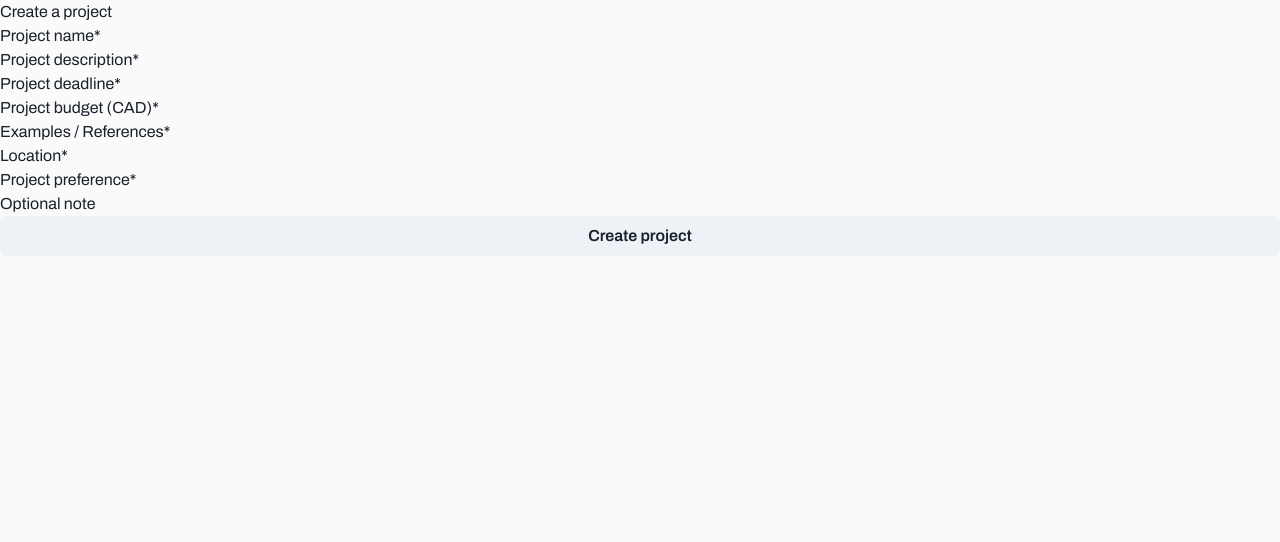
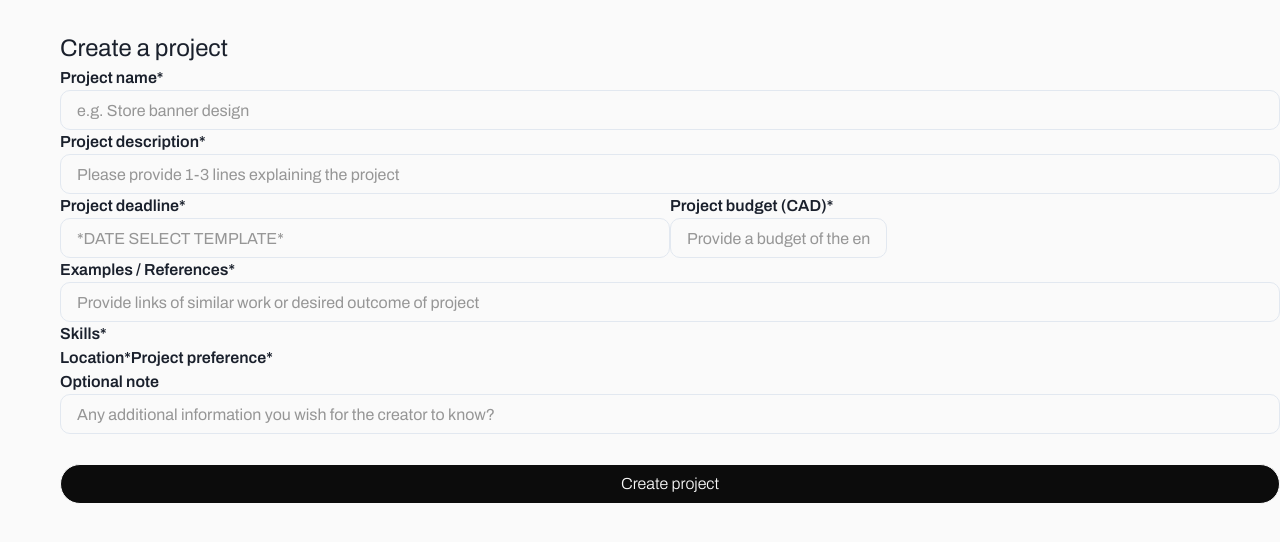
Before and after one commit to tcs-legitable/legitable-frontend, a React (Create React App) app: page /new-project in a window 1280 px wide. Shown: the top 542 px of the page. Built offline with nearby package versions, Linux system fonts and the light colour scheme; no server answers.

Commit message:
create a project page

```diff
--- a/src/components/organization-view-components/NewProject.js
+++ b/src/components/organization-view-components/NewProject.js
@@ -1,51 +1,163 @@
-import { Button, Flex, Text } from '@chakra-ui/react';
-import React from 'react';
+import { Button, Flex, Input, Text } from '@chakra-ui/react';
+import React, { useState } from 'react';
+
+
 
 const NewProject = () => {
+
+  const [projectName, setProjectName] = useState("");
+  const [projectDescription, setProjectDescription] = useState("");
+  const [projectDeadline, setProjectDeadline] = useState("");
+  const [projectBudget, setProjectBudget] = useState("");
+  const [example, setExample] = useState("");
+  const [optionalNote, setOptionalNote] = useState("");
+
   return (
     <Flex
       backgroundColor="#fafafa"
       width="100vw"
       height="100vh"
       flexDirection="column"
+      pl="60px"
     >
-      <Text>
+      <Text
+        mt="30px"
+        fontSize="24px"
+      >
         Create a project
       </Text>
 
-      <Text>
+      <Text
+        fontWeight="600"
+      >
         Project name*
       </Text>
+      <Input
+        placeholder="e.g. Store banner design"
+        borderRadius="10px"
+        value={projectName}
+        onChange={(e) => setProjectName(e.target.value)}
+        _placeholder={{ color: '#969696' }}
+      />
 
-      <Text>
+      <Text
+        fontWeight="600"
+      >
         Project description*
       </Text>
+      <Input
+        placeholder="Please provide 1-3 lines explaining the project"
+        borderRadius="10px"
+        value={projectDescription}
+        onChange={(e) => setProjectDescription(e.target.value)}
+        _placeholder={{ color: '#969696' }}
+      />
 
-      <Text>
+      <Flex>
+        <Flex
+          flexDirection="column"
+          w="50%"
+        >
+          <Text
+            fontWeight="600"
+          >
             Project deadline*
           </Text>
-
-      <Text>
+          <Input
+            placeholder="*DATE SELECT TEMPLATE*"
+            borderRadius="10px"
+            value={projectDeadline}
+            onChange={(e) => setProjectDeadline(e.target.value)}
+            _placeholder={{ color: '#969696' }}
+          />
+        </Flex>
+        <Flex
+          flexDirection="column"
+        >
+          <Text
+            fontWeight="600"
+          >
             Project budget (CAD)*
           </Text>
+          <Input
+            placeholder="Provide a budget of the entire project - we will help break it down between deliverables"
+            borderRadius="10px"
+            value={projectBudget}
+            onChange={(e) => setProjectBudget(e.target.value)}
+            _placeholder={{ color: '#969696' }}
+          />
+        </Flex>
+      </Flex>
 
-      <Text>
+      <Text
+        fontWeight="600"
+      >
         Examples / References*
       </Text>
+      <Input
+        placeholder="Provide links of similar work or desired outcome of project"
+        borderRadius="10px"
+        value={example}
+        onChange={(e) => setExample(e.target.value)}
+        _placeholder={{ color: '#969696' }}
+      />
 
-      <Text>
+      <Text
+        fontWeight="600"
+      >
+        Skills*
+      </Text>
+
+      <Flex>
+        <Flex
+          flexDirection="column"
+        >
+          <Text
+            fontWeight="600"
+          >
             Location*
           </Text>
-
-      <Text>
+        </Flex>
+        <Flex
+          flexDirection="column"
+        >
+          <Text
+            fontWeight="600"
+          >
             Project preference*
           </Text>
+        </Flex>
+      </Flex>
 
-      <Text>
+      <Text
+        fontWeight="600"
+      >
         Optional note
       </Text>
+      <Input
+        placeholder="Any additional information you wish for the creator to know?"
+        borderRadius="10px"
+        value={optionalNote}
+        onChange={(e) => setOptionalNote(e.target.value)}
+        _placeholder={{ color: '#969696' }}
+      />
 
-      <Button>
+      <Button
+        width="100%"
+        border="1px solid"
+        p="4px 10px"
+        mt="30px"
+        borderRadius="25px"
+        color="#fafafa"
+        bgColor="#0c0c0c"
+        fontWeight="300"
+        _hover={{
+          backgroundPosition: 'left bottom',
+        }}
+        _active={{
+          backgroundPosition: 'left bottom',
+        }}
+      >
         Create project
       </Button>
     </Flex>
```
Lines whose indentation alone changed are shown as unchanged.
